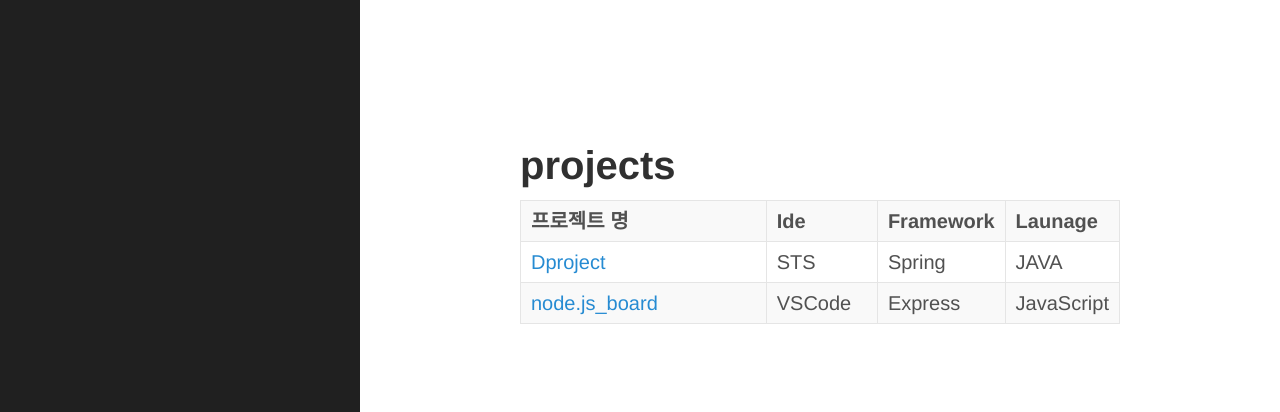
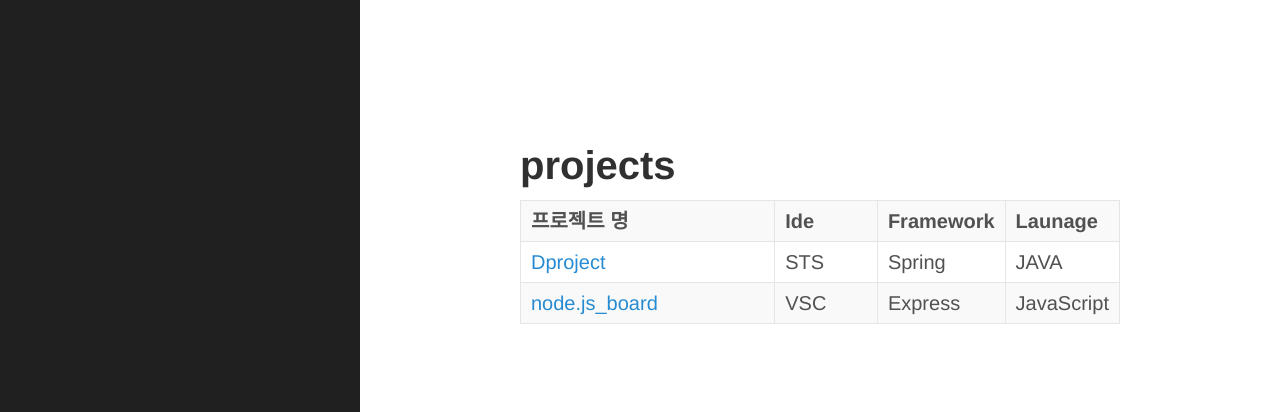
Before and after one commit to parknnna/blog, a Jekyll site: the page built from project.md, in a window 1280 px wide. Shown: the top 412 px of the page. Built offline with Jekyll 4.4.1, drawn with Linux system fonts in a browser that asks for light colours.

Commit message:
Update project.md

```diff
--- a/project.md
+++ b/project.md
@@ -8,8 +8,8 @@ title: projects
 <th width="50%">프로젝트 명</th><th width="20%">Ide</th><th width="20%">Framework</th><th width="10%">Launage</th>
 </tr>
 <tr>
-<td width="50%"><a href="Dproject">Dproject</a></td><td width="20%">STS</td><td width="20%">Spring</td><td width="10%">JAVA</td>
+<td width="50%"><a href="https://parknnna.github.io/blog/dproject/">Dproject</a></td><td width="20%">STS</td><td width="20%">Spring</td><td width="10%">JAVA</td>
 </tr>
 <tr>
-<td width="50%"><a href="../node">node.js_board</a></td><td width="20%">VSCode</td><td width="20%">Express</td><td width="10%">JavaScript</td>
+<td width="50%"><a href="https://parknnna.github.io/blog/node/">node.js_board</a></td><td width="20%">VSC</td><td width="20%">Express</td><td width="10%">JavaScript</td>
 </tr>
```
